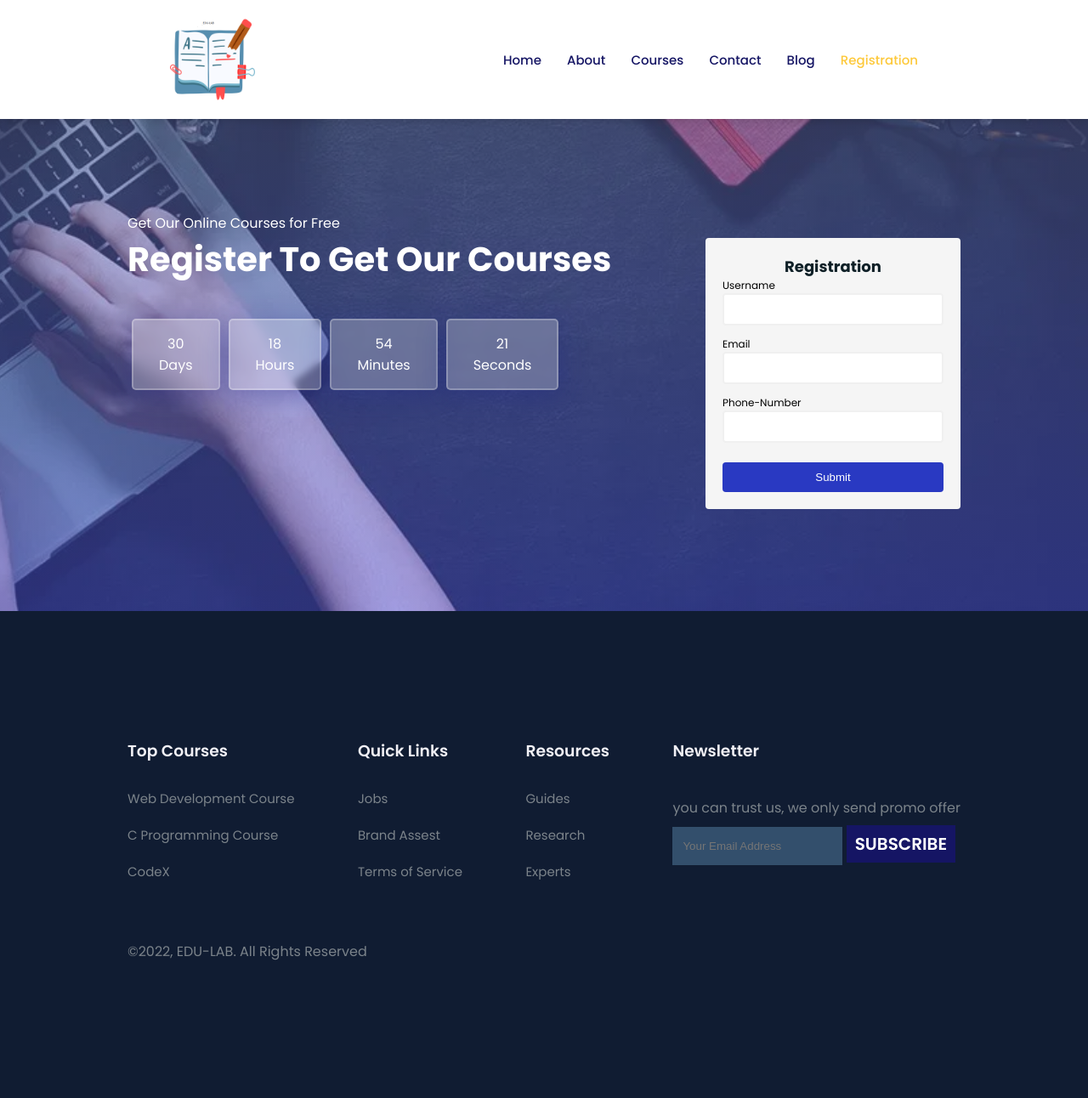
After one commit to mahmudshumit/edu-lab, a PHP site: the page made by form validation.html in a window 1280 px wide. The commit adds this page. Shown: the whole page at 85% size. Run offline with PHP 8.4, Linux system fonts and the light colour scheme; some libraries are stand-ins or nearby versions.

Commit message:
finished

```diff
--- a/blog.html
+++ b/blog.html
@@ -30,10 +30,14 @@
           <li><a href="course.html">Courses</a></li>
           <li><a href="contact.html">Contact</a></li>
           <li><a class="active" href="blog.html">Blog</a></li>
+          <li><a href="form validation.html">Registration</a></li>
+
         </ul>
         <img id="menu" src="images/menu.png" alt="" />
       </div>
     </nav>
+
+  <!-- home-blog -->
 
     <section id="about-home">
       <h2>Blog</h2>
--- /dev/null
+++ b/form validation.html
@@ -0,0 +1,191 @@
+<!DOCTYPE html>
+<html lang="en">
+  <head>
+    <meta charset="UTF-8" />
+    <meta http-equiv="X-UA-Compatible" content="IE=edge" />
+    <meta name="viewport" content="width=device-width, initial-scale=1.0" />
+    <title>EDU-LAB</title>
+
+    <link
+      rel="stylesheet"
+      href="https://pro.fontawesome.com/releases/v5.10.0/css/all.css"
+    />
+
+    <link rel="stylesheet" href="style.css" />
+
+    <script
+      src="https://code.jquery.com/jquery-3.6.0.min.js"
+      integrity="sha256-/xUj+3OJU5yExlq6GSYGSHk7tPXikynS7ogEvDej/m4="
+      crossorigin="anonymous"
+    ></script>
+  </head>
+  <body>
+    <!-- navigation -->
+    <nav>
+      <img src="images/studying.png" alt="" />
+
+      <div class="navigation">
+        <ul>
+          <i id="menu-close" class="fas fa-times"></i>
+          <li><a href="index.html">Home</a></li>
+          <li><a href="about.html">About</a></li>
+          <li><a href="course.html">Courses</a></li>
+          <li><a href="contact.html">Contact</a></li>
+          <li><a href="blog.html">Blog</a></li>
+          <li>
+            <a class="active" href="form validation.html">Registration</a>
+          </li>
+        </ul>
+        <img id="menu" src="images/menu.png" alt="" />
+      </div>
+    </nav>
+
+    <!-- registration-section -->
+
+    <section id="registration">
+      <div class="reminder">
+        <p>Get Our Online Courses for Free</p>
+        <h1>Register To Get Our Courses</h1>
+        <div class="time">
+          <div class="date">30<br />Days</div>
+          <div class="date">18<br />Hours</div>
+          <div class="date">54<br />Minutes</div>
+          <div class="date">21<br />Seconds</div>
+        </div>
+      </div>
+      <div class="container">
+        <form id="form" action="/">
+          <h2>Registration</h2>
+          <div class="input-control">
+            <label for="username">Username</label>
+            <input id="username" name="username" type="text" />
+            <div class="error"></div>
+          </div>
+          <div class="input-control">
+            <label for="email">Email</label>
+            <input id="email" name="email" type="text" />
+            <div class="error"></div>
+          </div>
+          <div class="input-control">
+            <label for="phone">Phone-Number</label>
+            <input id="phone" name="phone" type="text" />
+            <div class="error"></div>
+          </div>
+
+          <button type="submit">Submit</button>
+        </form>
+      </div>
+    </section>
+
+    <!-- footer -->
+
+    <footer>
+      <div class="footer-col">
+        <h3>Top Courses</h3>
+        <li>Web Development Course</li>
+        <li>C Programming Course</li>
+        <li>CodeX</li>
+      </div>
+      <div class="footer-col">
+        <h3>Quick Links</h3>
+        <li>Jobs</li>
+        <li>Brand Assest</li>
+        <li>Terms of Service</li>
+      </div>
+      <div class="footer-col">
+        <h3>Resources</h3>
+        <li>Guides</li>
+        <li>Research</li>
+        <li>Experts</li>
+      </div>
+      <div class="footer-col">
+        <h3>Newsletter</h3>
+        <div class="subscribe">
+          <p>you can trust us, we only send promo offer</p>
+          <input type="text" placeholder="Your Email Address" />
+          <a href="#" class="blue">SUBSCRIBE</a>
+        </div>
+      </div>
+      <div class="copyright">
+        <p>©2022, EDU-LAB. All Rights Reserved</p>
+      </div>
+    </footer>
+
+    <!-- JavaScript for navbar closing -->
+    <script>
+      $("#menu").click(function () {
+        $("nav .navigation ul").addClass("active");
+      });
+      $("#menu-close").click(function () {
+        $("nav .navigation ul").removeClass("active");
+      });
+
+      //  Form Validation
+
+      const form = document.getElementById("form");
+      const username = document.getElementById("username");
+      const email = document.getElementById("email");
+      const phone = document.getElementById("phone");
+
+      form.addEventListener("submit", (e) => {
+        e.preventDefault();
+
+        validateInputs();
+      });
+
+      const setError = (element, message) => {
+        const inputControl = element.parentElement;
+        const errorDisplay = inputControl.querySelector(".error");
+
+        errorDisplay.innerText = message;
+        inputControl.classList.add("error");
+        inputControl.classList.remove("success");
+      };
+
+      const setSuccess = (element) => {
+        const inputControl = element.parentElement;
+        const errorDisplay = inputControl.querySelector(".error");
+
+        errorDisplay.innerText = "";
+        inputControl.classList.add("success");
+        inputControl.classList.remove("error");
+      };
+
+      const isValidEmail = (email) => {
+        const re = /^[a-zA-Z0-9._-]+@[a-zA-Z0-9.-]+\.[a-zA-Z]{2,4}$/;
+        return re.test(String(email).toLowerCase());
+      };
+      const isValidNumber = (phone) => {
+        const re = /(\+88|88)?-?01[1-9]\d{8}/g;
+        return re.test(String(phone));
+      };
+
+      const validateInputs = () => {
+        const usernameValue = username.value.trim();
+        const emailValue = email.value.trim();
+        const phoneValue = phone.value.trim();
+
+        if (usernameValue === "") {
+          setError(username, "Username is required");
+        } else {
+          setSuccess(username);
+        }
+
+        if (emailValue === "") {
+          setError(email, "Email is required");
+        } else if (!isValidEmail(emailValue)) {
+          setError(email, "Provide a valid email address");
+        } else {
+          setSuccess(email);
+        }
+        if (phoneValue === "") {
+          setError(phone, "Number is required");
+        } else if (!isValidNumber(phoneValue)) {
+          setError(phone, "Provide a valid Phone-Number");
+        } else {
+          setSuccess(phone);
+        }
+      };
+    </script>
+  </body>
+</html>
--- a/style.css
+++ b/style.css
@@ -44,7 +44,6 @@ nav img {
 nav .navigation {
   display: flex;
 }
-
 
 nav .navigation ul {
   display: flex;
@@ -269,38 +268,56 @@ nav .navigation ul li a:hover {
   border: 2px solid rgba(255, 355, 255, 0.25);
 }
 
-#registration .form {
-  background: #fff;
-  border-radius: 8px;
+#form {
+  width: 300px;
+  margin: 20vh auto 0 auto;
+  padding: 20px;
+  background-color: whitesmoke;
+  border-radius: 4px;
+  font-size: 12px;
+}
+
+#form h2 {
+  color: #0f2027;
+  text-align: center;
+}
+
+#form button {
+  padding: 10px;
+  margin-top: 10px;
+  width: 100%;
+  color: white;
+  background-color: rgb(41, 57, 194);
+  border: none;
+  border-radius: 4px;
+}
+
+.input-control {
   display: flex;
   flex-direction: column;
-  padding: 40px;
-  box-shadow: 0 8px 32px 0 rgba(31, 38, 135, 0.37);
 }
 
-#registration .form input {
-  margin: 15px 0;
-  padding: 15px 10px;
-  border: 2px solid rgb(70, 70, 231);
-}
-#registration .form a.blue {
-  color: #fff;
-  background: rgb(21, 21, 100);
-  transition: 0.3s ease;
-  text-decoration: none;
-  font-size: 20px;
-  padding: 13px 35px;
-  background-color: rgb(8, 8, 134);
-  font-weight: 600;
-  border-radius: 5px;
+.input-control input {
+  border: 2px solid #f0f0f0;
+  border-radius: 4px;
+  display: block;
+  font-size: 12px;
+  padding: 10px;
+  width: 100%;
 }
 
-#registration .form a.blue:hover {
-  color: rgb(21, 21, 100);
-  background: #fff;
+.input-control input:focus {
+  outline: 0;
 }
-#registration .form .btn {
-  margin-top: 20px;
+
+.input-control.success input {
+  border-color: #09c372;
+}
+
+.input-control .error {
+  color: #ff3860;
+  font-size: 9px;
+  height: 13px;
 }
 
 /* footer */
@@ -426,22 +443,19 @@ footer .copyright {
 }
 /* contact */
 
-#contact{
+#contact {
   padding: 150px;
-
 }
 
-#contact .getin{
+#contact .getin {
   width: 350px;
-
 }
-#contact .getin p{
+#contact .getin p {
   color: #69839e;
   padding-bottom: 15px;
 }
 
-
-#contact .getin h2{
+#contact .getin h2 {
   color: #082d54;
   padding-bottom: 15px;
 }
```
Also changed, not shown: about.html (+8 -1 lines), contact.html (+8 -1 lines), course-inner.html (+6 -1 lines), course.html (+6 -5 lines), index.html (+6 -24 lines).
